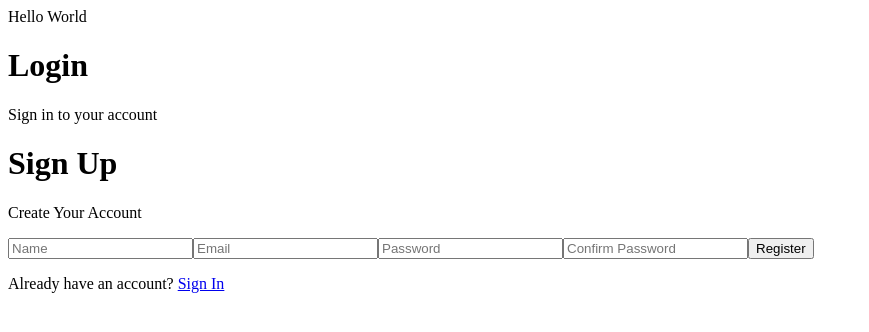
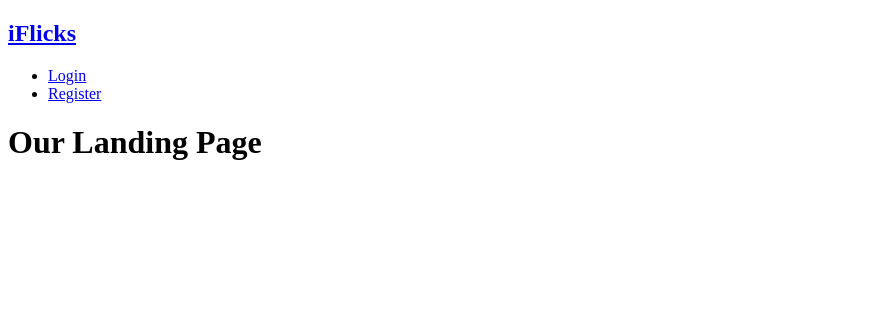
Before and after one commit to GregM1991/Flicksy, a React (Create React App) app in the folder client/: page / in a window 1280 px wide. Shown: the top 332 px of the page, without its empty margins (0-869 px from the left). Built offline with nearby package versions, Linux system fonts and the light colour scheme.

Commit message:
Created crude navbar and fleshed out links for login/regist

```diff
--- a/client/src/App.js
+++ b/client/src/App.js
@@ -1,14 +1,19 @@
 import React from "react"
-import { BrowserRouter as Router } from "react-router-dom"
+import { BrowserRouter as Router, Route, Switch } from "react-router-dom"
 import { Login } from "./components/auth/Login"
 import { Register } from "./components/auth/Register"
+import { Navbar } from "./components/layout/Navbar"
+import { Landing } from "./components/layout/Landing"
 
-function App() {
+const App = () => {
   return (
     <Router>
-      <div>Hello World</div>
-      <Login />
-      <Register />
+      <Navbar />
+      <Route exact path="/" component={Landing} />
+      <Switch>
+        <Route exact path="/register" component={Register} />
+        <Route exact path="/login" component={Login} />
+      </Switch>
     </Router>
   )
 }
--- /dev/null
+++ b/client/src/components/layout/Landing.js
@@ -0,0 +1,5 @@
+import React from "react"
+
+export const Landing = () => {
+  return <h1>Our Landing Page</h1>
+}
--- /dev/null
+++ b/client/src/components/layout/Navbar.js
@@ -0,0 +1,20 @@
+import React from "react"
+import { Link } from "react-router-dom"
+
+export const Navbar = () => {
+  return (
+    <nav>
+      <h1>
+        <Link to="/">iFlicks</Link>
+      </h1>
+      <ul>
+        <li>
+          <Link to="/login">Login</Link>
+        </li>
+        <li>
+          <Link to="/register">Register</Link>
+        </li>
+      </ul>
+    </nav>
+  )
+}
```
